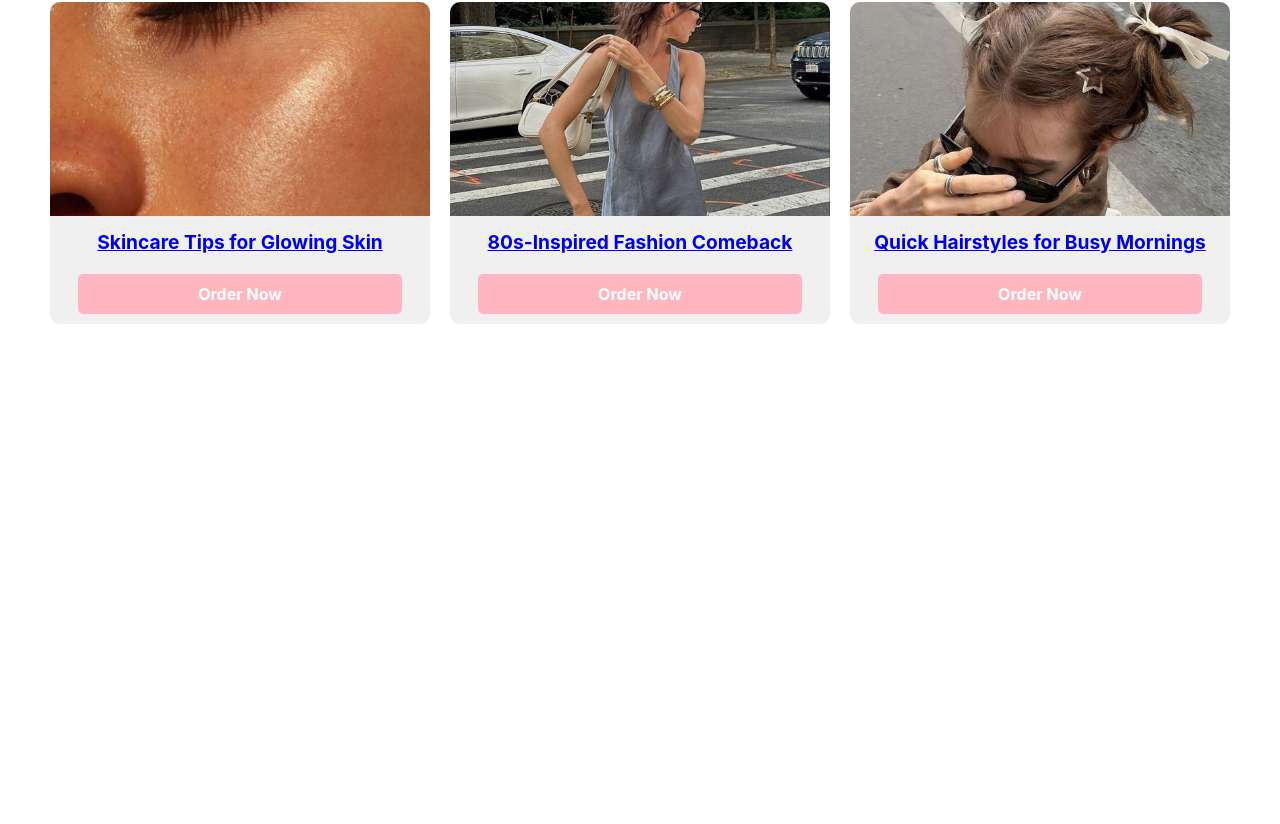
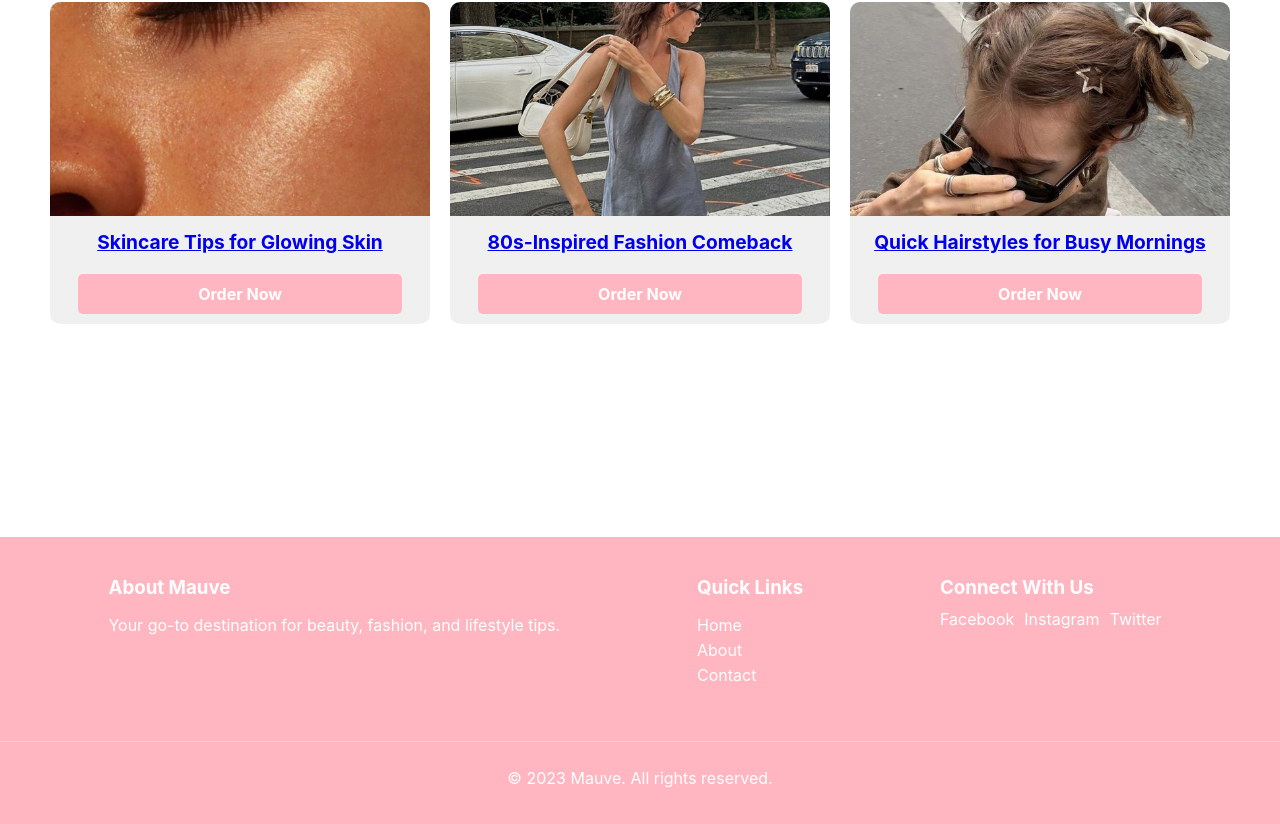
Before and after one commit to elizabethvilloria/blog, a React (Create React App) app: page / in a window 1280 px wide. Shown: the part 343-1167 px from the top of the page. Before the commit the page ends 840 px from the top, so only its background shows below. Built offline with nearby package versions, Linux system fonts and the light colour scheme.

Commit message:
Added a footer

```diff
--- a/src/App.css
+++ b/src/App.css
@@ -298,3 +298,65 @@ h1:hover {
 .contact-form button:hover {
   background-color: #FF69B4;
 }
+
+.app-container {
+  display: flex;
+  flex-direction: column;
+  min-height: 100vh;
+}
+
+.main-content {
+  flex: 1;
+}
+
+.footer {
+  background-color: #FFB6C1;
+  color: white;
+  padding: 20px 0;
+  margin-top: 40px;
+}
+
+.footer-content {
+  display: flex;
+  justify-content: space-around;
+  flex-wrap: wrap;
+  max-width: 1200px;
+  margin: 0 auto;
+}
+
+.footer-section {
+  margin: 0 20px 20px;
+}
+
+.footer-section h3 {
+  margin-bottom: 10px;
+}
+
+.footer-section ul {
+  list-style-type: none;
+  padding: 0;
+}
+
+.footer-section ul li {
+  margin-bottom: 5px;
+}
+
+.footer-section a {
+  color: white;
+  text-decoration: none;
+}
+
+.footer-section a:hover {
+  text-decoration: underline;
+}
+
+.social-links a {
+  margin-right: 10px;
+}
+
+.footer-bottom {
+  text-align: center;
+  margin-top: 20px;
+  padding-top: 10px;
+  border-top: 1px solid rgba(255, 255, 255, 0.3);
+}
--- a/src/App.js
+++ b/src/App.js
@@ -7,12 +7,15 @@ import { OrderProvider } from './OrderContext';
 import Navigation from './Navigation';
 import About from './About';
 import Contact from './Contact';
+import Footer from './Footer';
 
 function App() {
   return (
     <OrderProvider>
       <Router>
+        <div className="app-container">
           <Navigation />
+          <main className="main-content">
             <Routes>
               <Route path="/" element={<Home />} />
               <Route path="/post/:id" element={<Post />} />
@@ -21,6 +24,9 @@ function App() {
               <Route path="/about" element={<About />} />
               <Route path="/contact" element={<Contact />} />
             </Routes>
+          </main>
+          <Footer />
+        </div>
       </Router>
     </OrderProvider>
   );
--- /dev/null
+++ b/src/Footer.js
@@ -0,0 +1,36 @@
+import React from 'react';
+import { Link } from 'react-router-dom';
+
+const Footer = () => {
+  return (
+    <footer className="footer">
+      <div className="footer-content">
+        <div className="footer-section">
+          <h3>About Mauve</h3>
+          <p>Your go-to destination for beauty, fashion, and lifestyle tips.</p>
+        </div>
+        <div className="footer-section">
+          <h3>Quick Links</h3>
+          <ul>
+            <li><Link to="/">Home</Link></li>
+            <li><Link to="/about">About</Link></li>
+            <li><Link to="/contact">Contact</Link></li>
+          </ul>
+        </div>
+        <div className="footer-section">
+          <h3>Connect With Us</h3>
+          <div className="social-links">
+            <a href="https://facebook.com" target="_blank" rel="noopener noreferrer">Facebook</a>
+            <a href="https://instagram.com" target="_blank" rel="noopener noreferrer">Instagram</a>
+            <a href="https://twitter.com" target="_blank" rel="noopener noreferrer">Twitter</a>
+          </div>
+        </div>
+      </div>
+      <div className="footer-bottom">
+        <p>&copy; 2023 Mauve. All rights reserved.</p>
+      </div>
+    </footer>
+  );
+};
+
+export default Footer;
```
Lines whose indentation alone changed are shown as unchanged.
